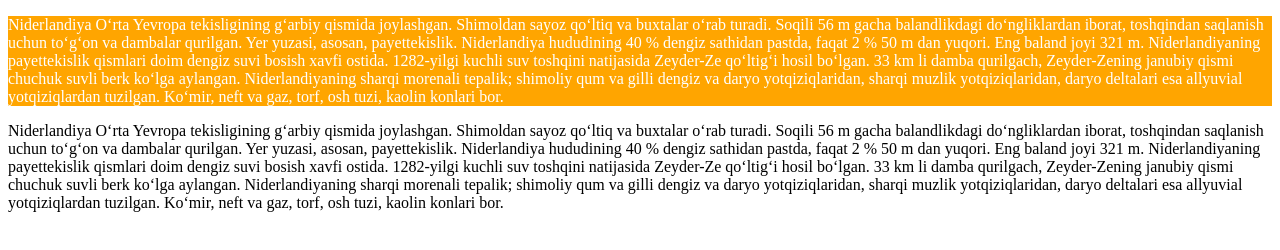
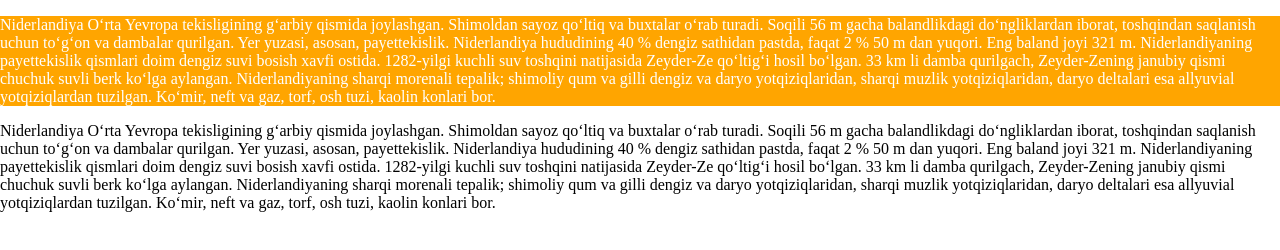
Before and after one commit to Azizbek-Kalandarov/paymentweb, a plain HTML site: page index.html in a window 1280 px wide. Drawn offline with Linux system fonts and the light colour scheme.

Commit message:
Add some style in css file

```diff
--- a/main.css
+++ b/main.css
@@ -1,3 +1,11 @@
+* {
+  box-sizing: border-box;
+}
+
+body {
+  margin: 0;
+}
+
 .about-country {
   color: white;
   background-color: orange;
```
